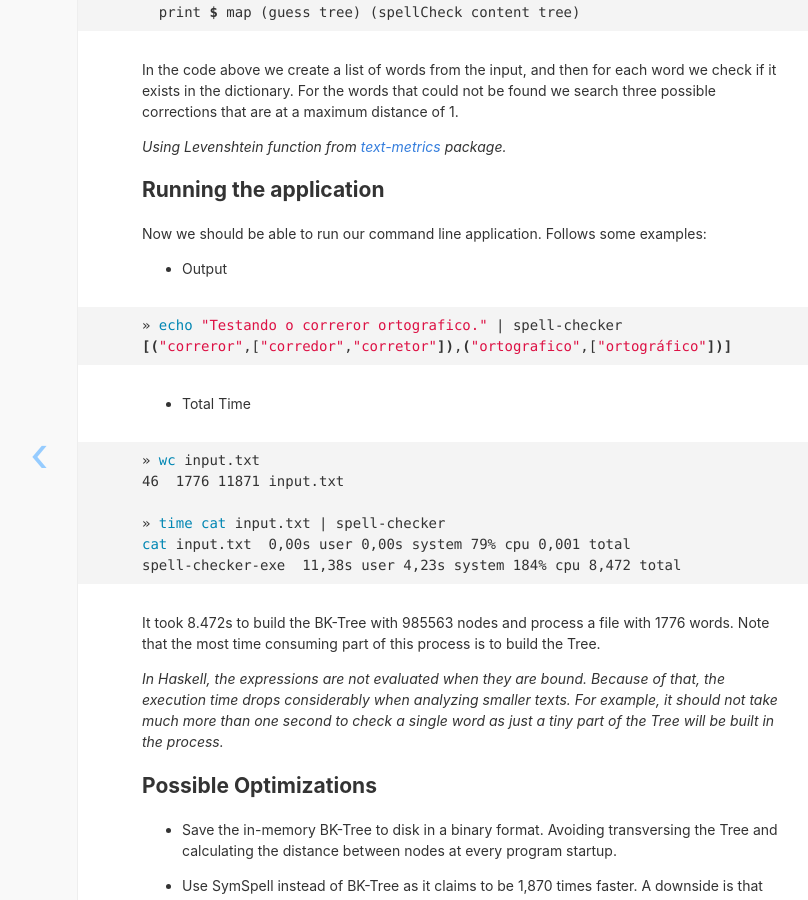
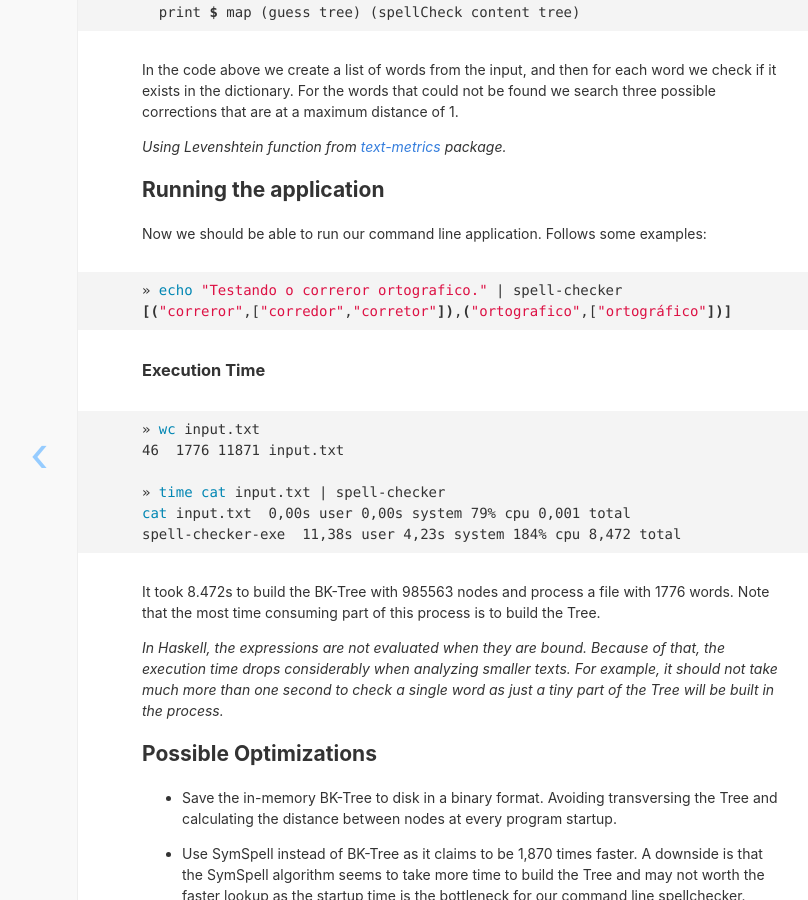
Before and after one commit to fbeline/fbeline.github.io, a Jekyll site: the page built from _posts/2019-01-22-spellchecker.md, in a window 1280 px wide and 900 px high, scrolled down 3812 px. Shown: the whole window, without its empty margins (179-987 px from the left). Built offline with Jekyll 4.4.1, drawn with Linux system fonts in a browser that asks for light colours; nearby versions of some CDN libraries.

Commit message:
Update 2019-01-22-spellchecker.md

````diff
--- a/_posts/2019-01-22-spellchecker.md
+++ b/_posts/2019-01-22-spellchecker.md
@@ -159,13 +159,11 @@ _Using Levenshtein function from [text-metrics](https://hackage.haskell.org/pack
 
 Now we should be able to run our command line application. Follows some examples:
 
-- Output
-
 ```bash
 » echo "Testando o correror ortografico." | spell-checker
 [("correror",["corredor","corretor"]),("ortografico",["ortográfico"])]
 ```
-- Total Time
+### Execution Time
 
 ```bash
 » wc input.txt
````
